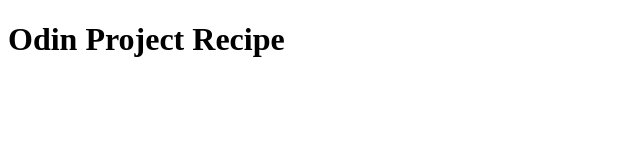
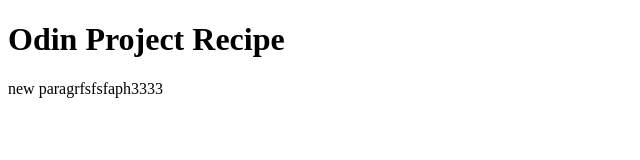
Before and after one commit to techtraaz/odin-recipe, a plain HTML site: page index.html in a window 1280 px wide. Shown: the whole page, without its empty margins (0-640 px from the left). Drawn offline with Linux system fonts and the light colour scheme.

Commit message:
1st commit

```diff
--- a/index.html
+++ b/index.html
@@ -7,6 +7,6 @@
     <h1>Odin Project Recipe</h1>
 </head>
 <body>
-
+    <p>new paragrfsfsfaph3333</p>
 </body>
 </html>
```
